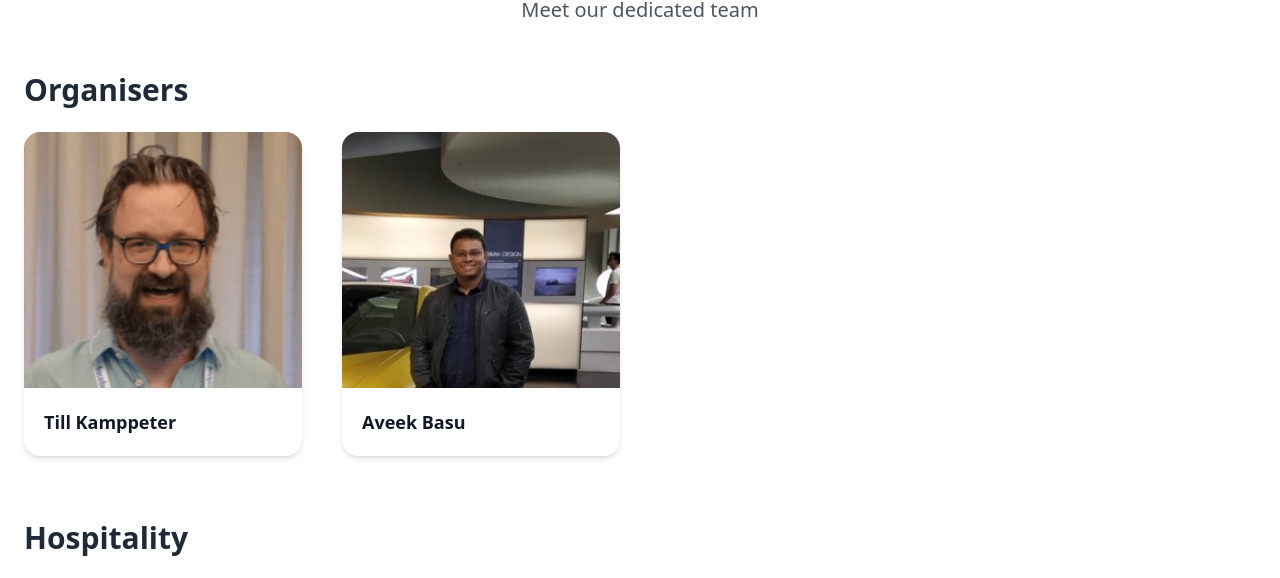
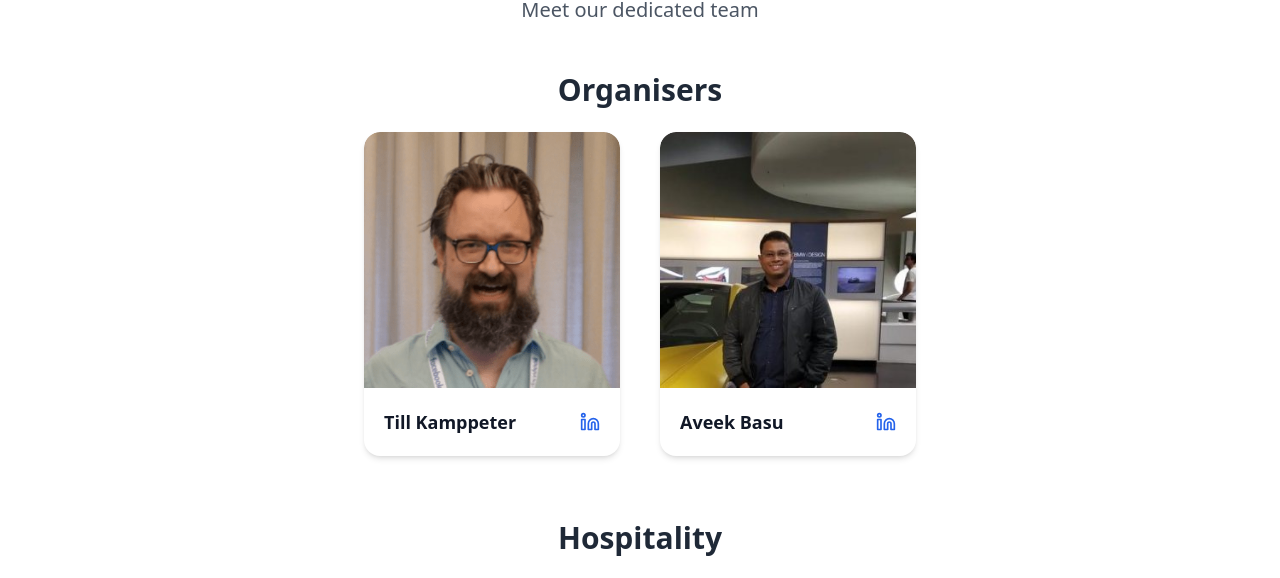
Before and after one commit to Sanskary2303/OOSC3.0-UbuCon-India, a Next.js app: page /team in a window 1280 px wide. Shown: the part 148-726 px from the top of the page. Built offline with nearby package versions, Linux system fonts and the light colour scheme; grey boxes are pictures that could not be loaded.

Commit message:
team page update

```diff
--- a/src/app/team/page.tsx
+++ b/src/app/team/page.tsx
@@ -1,10 +1,11 @@
 import PageWrapper from "@/components/layout/PageWrapper";
 import { teamData } from "./teamData";
 import Image from "next/image";
+import { Linkedin } from "lucide-react";
 
 type Member = {
   name: string;
-  phone?: string;
+  linkedin?: string;
   image: any;
 };
 
@@ -27,37 +28,42 @@ export default function TeamPage() {
             Meet our dedicated team
           </p>
 
-          {/* Loop through categories */}
           {teams.map((group, idx) => (
-            <div key={idx} className="mb-16 text-left">
-              {/* Category Title */}
-              <h3 className="text-3xl font-bold text-gray-800 dark:text-white mb-6">
+            <div key={idx} className="mb-16">
+              <h3 className="text-3xl font-bold text-gray-800 dark:text-white mb-6 text-center">
                 {group.category}
               </h3>
 
-              {/* Member Grid */}
-              <div className="grid gap-10 sm:grid-cols-2 md:grid-cols-3 lg:grid-cols-4">
+              <div className="flex flex-wrap justify-center gap-10">
                 {group.members.map((member, mi) => (
                   <div
                     key={`${idx}-${mi}`}
-                    className="relative overflow-hidden rounded-2xl shadow-md hover:shadow-xl transition duration-300 bg-white dark:bg-gray-800"
+                    className="w-64 relative overflow-hidden rounded-2xl shadow-md hover:shadow-xl transition duration-300 bg-white dark:bg-gray-800 flex flex-col"
                   >
                     <Image
                       src={member.image}
                       alt={member.name}
                       width={400}
                       height={500}
-                      className="object-cover w-full h-64"
+                      className="object-cover w-full h-64 rounded-t-2xl"
                     />
-                    <div className="p-5 text-left">
-                      <h4 className="text-lg font-semibold text-gray-900 dark:text-white">
-                        {member.name}
-                      </h4>
-                      {member.phone && (
-                        <p className="text-sm text-gray-600 dark:text-gray-300 mt-1">
-                          {member.phone}
-                        </p>
-                      )}
+                    <div className="flex-grow p-5 text-left">
+                      <div className="flex items-center justify-between">
+                        <h4 className="text-lg font-semibold text-gray-900 dark:text-white">
+                          {member.name}
+                        </h4>
+                        {member.linkedin && (
+                          <a
+                            href={`${member.linkedin}`}
+                            target="_blank"
+                            rel="noopener noreferrer"
+                            className="text-blue-600 hover:text-blue-800 transition"
+                            aria-label="LinkedIn"
+                          >
+                            <Linkedin className="w-5 h-5" />
+                          </a>
+                        )}
+                      </div>
                     </div>
                   </div>
                 ))}
--- a/src/app/team/teamData.ts
+++ b/src/app/team/teamData.ts
@@ -14,43 +14,43 @@ export const teamData=[
   {
     "category": "Organisers",
     "members": [
-      { "name": "Till Kamppeter", "phone": "" ,"image":Tim},
-      { "name": "Aveek Basu", "phone": "" ,"image":Aveek}
+      { "name": "Till Kamppeter", "phone": "" ,"image":Tim ,"linkedin":"https://www.linkedin.com/in/kamppetertill/"},
+      { "name": "Aveek Basu", "phone": "" ,"image":Aveek,"linkedin":"https://www.linkedin.com/in/basuaveek/"}
     ]
   },
   {
     "category": "Hospitality",
     "members": [
-      { "name": "Aditya Ranjan", "phone": "" ,image:AdityaRanjan},
-      { "name": "Vishalp Raj", "phone": "" ,image:VishapRaj}
+      { "name": "Aditya Ranjan", "phone": "" ,image:AdityaRanjan,"linkedin":"https://www.linkedin.com/in/adityaranjan25/"},
+      { "name": "Vishalp Raj", "phone": "" ,image:VishapRaj,"linkedin":"https://www.linkedin.com/in/vishap-raj-28166a255/"}
     ]
   },
   {
     "category": "Marketing",
     "members": [
-      { "name": "Nikunj Mucchal", "phone": "",image:Nikunj },
-      { "name": "Vyom Pratap Singh", "phone": "" ,image:Vyom}
+      { "name": "Nikunj Mucchal", "phone": "",image:Nikunj,"linkedin":"https://www.linkedin.com/in/nikunjm1703/" },
+      { "name": "Vyom Pratap Singh", "phone": "" ,image:Vyom,"linkedin":"https://www.linkedin.com/in/vyomps/"}
     ]
   },
   {
     "category": "Media and Publicity and Design",
     "members": [
-      { "name": "Preet Mehta", "phone": "" ,image:Preet},
+      { "name": "Preet Mehta", "phone": "" ,image:Preet,"linkedin":"https://www.linkedin.com/in/preet-mehta-56b533288/"},
       { "name": "Vaishnavi", "phone": "" ,image:Vaishnavi}
     ]
   },
   {
     "category": "Show Management",
     "members": [
-      { "name": "Divyaman Pal", "phone": "+91 6388676760" ,image:divyaman},
-      { "name": "Himanshu Dugar", "phone": "+91 94602 51039" ,image:himanshu}
+      { "name": "Divyaman Pal", "phone": "+91 6388676760" ,image:divyaman,"linkedin":"https://www.linkedin.com/in/divyaman-pal-9089b1292/"},
+      { "name": "Himanshu Dugar", "phone": "+91 94602 51039" ,image:himanshu,"linkedin":"https://www.linkedin.com/in/himanshu-dugar-127790290/"}
     ]
   },
   {
     "category": "Web and App",
     "members": [
-      { "name": "Mahir Jain", "phone": "+91 6290598774" ,image:mahirjain},
-      { "name": "Siddhant Singh", "phone": "+91 9555409072" ,image:sidd}
+      { "name": "Mahir Jain", "phone": "+91 6290598774" ,image:mahirjain,"linkedin":"https://www.linkedin.com/in/mahirjain2006/"},
+      { "name": "Siddhant Singh", "phone": "+91 9555409072" ,image:sidd,"linkedin":"https://www.linkedin.com/in/siddhant-singh-a90913307/"}
     ]
   }
 ]
```
Also changed, not shown: 1 other file (tests, documents, lock files or other folders).
